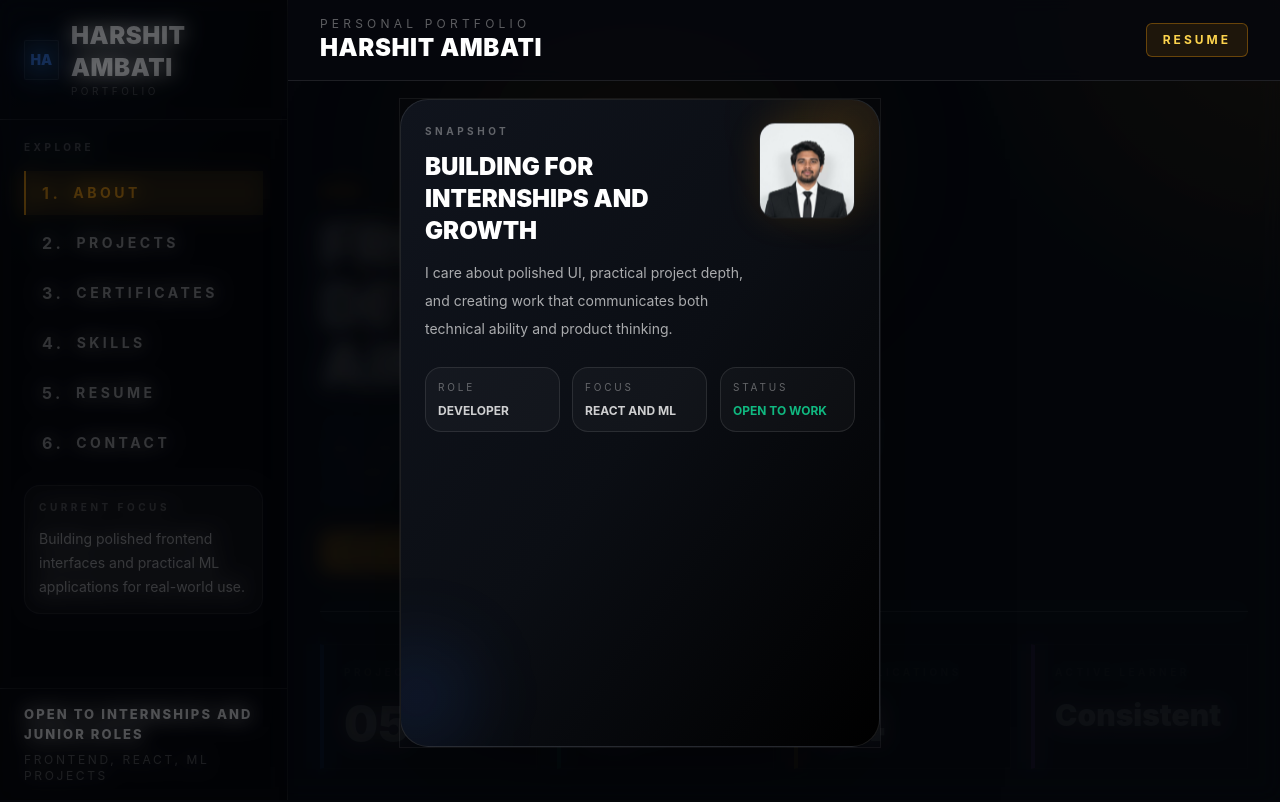
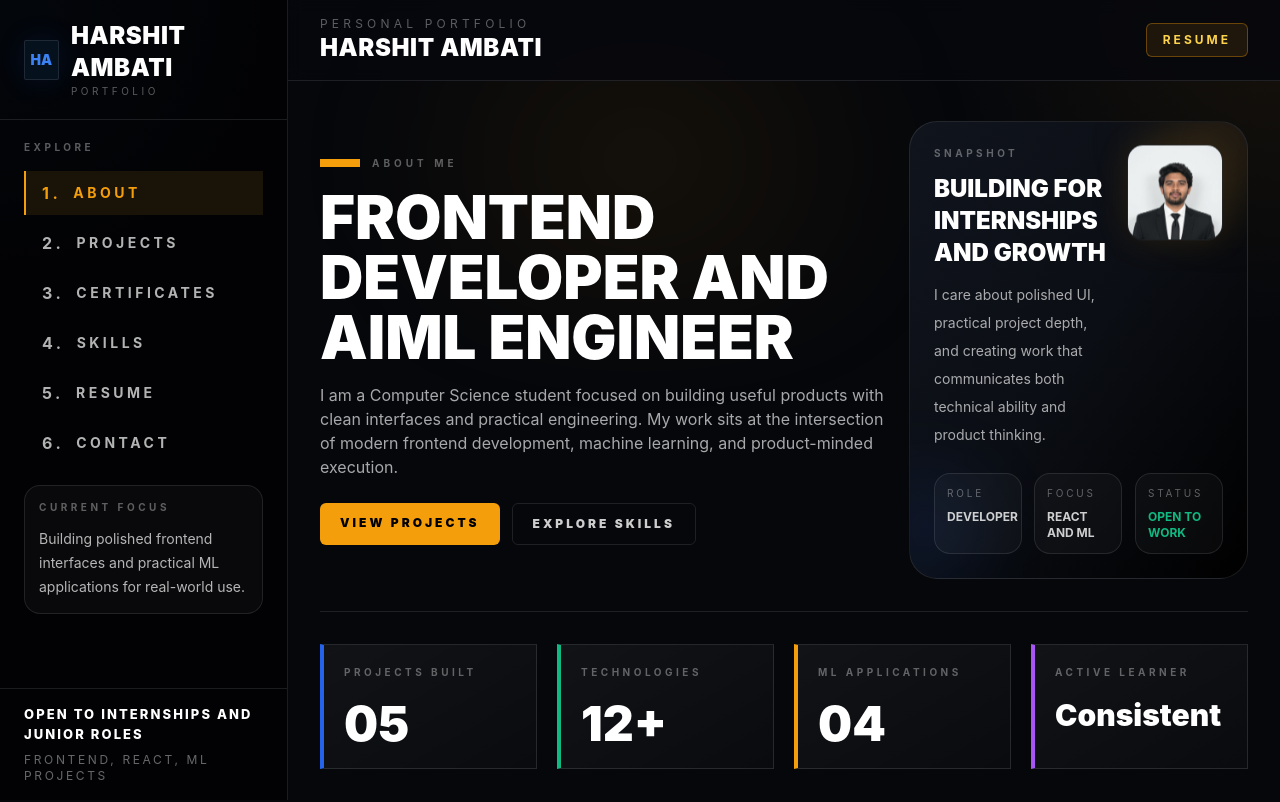
Before and after one commit to Harshit-ambati/portfolio, a React (Vite) app: page / in a window 1280 px wide. Shown: the top 802 px of the page. Built offline with nearby package versions, Linux system fonts and the light colour scheme.

Commit message:
changes applied

```diff
--- a/src/App.jsx
+++ b/src/App.jsx
@@ -3,6 +3,7 @@ import {
   motion as Motion,
   useReducedMotion,
   useScroll,
+  useMotionValueEvent,
   useTransform,
 } from "framer-motion";
 import profileImage from "./assets/profile.jpeg";
@@ -110,14 +111,9 @@ export default function Portfolio() {
   const snapshotTargetRef = useRef(null);
   const headerRef = useRef(null);
   const [activeSection, setActiveSection] = useState("about");
-  const [introEnabled, setIntroEnabled] = useState(() => {
-    if (typeof window === "undefined") {
-      return false;
-    }
-
-    return window.location.hash.length <= 1 && window.scrollY < 24;
-  });
-  const [introReady, setIntroReady] = useState(() => typeof window !== "undefined");
+  const [introEnabled, setIntroEnabled] = useState(false);
+  const [introReady, setIntroReady] = useState(false);
+  const [introDismissed, setIntroDismissed] = useState(false);
   const [viewportSize, setViewportSize] = useState(() => {
     if (typeof window === "undefined") {
       return { width: 0, height: 0 };
@@ -180,19 +176,49 @@ export default function Portfolio() {
   }, []);
 
   useEffect(() => {
+    const hasHash = window.location.hash.length > 1;
+    const introSessionKey = "portfolio-intro-seen";
+    const hasSeenIntro = window.sessionStorage.getItem(introSessionKey) === "true";
+    const shouldPlayIntro = !prefersReducedMotion && !hasHash && !hasSeenIntro;
     let frameOne = 0;
     let frameTwo = 0;
 
-    const resolveIntroState = () => {
-      const hasHash = window.location.hash.length > 1;
-      const shouldEnable = !prefersReducedMotion && !hasHash && window.scrollY < 24;
-
+    const finalizeIntroState = () => {
+      const shouldEnable = shouldPlayIntro && window.scrollY < 24;
       setIntroEnabled(shouldEnable);
       setIntroReady(true);
+      setIntroDismissed(!shouldEnable);
+
+      if (shouldPlayIntro) {
+        window.sessionStorage.setItem(introSessionKey, "true");
+      }
     };
 
+    if ("scrollRestoration" in window.history) {
+      const previous = window.history.scrollRestoration;
+      window.history.scrollRestoration = hasHash ? previous : "manual";
+
+      if (shouldPlayIntro) {
+        window.scrollTo(0, 0);
+      }
+
+      frameOne = window.requestAnimationFrame(() => {
+        frameTwo = window.requestAnimationFrame(finalizeIntroState);
+      });
+
+      return () => {
+        window.cancelAnimationFrame(frameOne);
+        window.cancelAnimationFrame(frameTwo);
+        window.history.scrollRestoration = previous;
+      };
+    }
+
+    if (shouldPlayIntro) {
+      window.scrollTo(0, 0);
+    }
+
     frameOne = window.requestAnimationFrame(() => {
-      frameTwo = window.requestAnimationFrame(resolveIntroState);
+      frameTwo = window.requestAnimationFrame(finalizeIntroState);
     });
 
     return () => {
@@ -221,6 +247,17 @@ export default function Portfolio() {
     introCardShadow,
     (value) => `0 40px 120px rgba(0, 0, 0, ${value}), 0 0 0 1px rgba(255,255,255,0.07)`
   );
+
+  useMotionValueEvent(scrollY, "change", (latest) => {
+    if (!introEnabled || introDismissed) {
+      return;
+    }
+
+    if (latest > introDistance * 0.92) {
+      setIntroDismissed(true);
+      setIntroEnabled(false);
+    }
+  });
 
   const introCardLeft = useTransform(scrollY, (latest) => {
     const targetRect = snapshotTargetRef.current?.getBoundingClientRect();
@@ -299,7 +336,7 @@ export default function Portfolio() {
     return mix(expandedHeight, targetRect.height, progress);
   });
 
-  const showIntroLayer = introReady && introEnabled;
+  const showIntroLayer = introReady && introEnabled && !introDismissed;
 
   return (
     <div className="min-h-screen bg-[#05070B] text-white selection:bg-[#F59E0B] selection:text-black">
```
